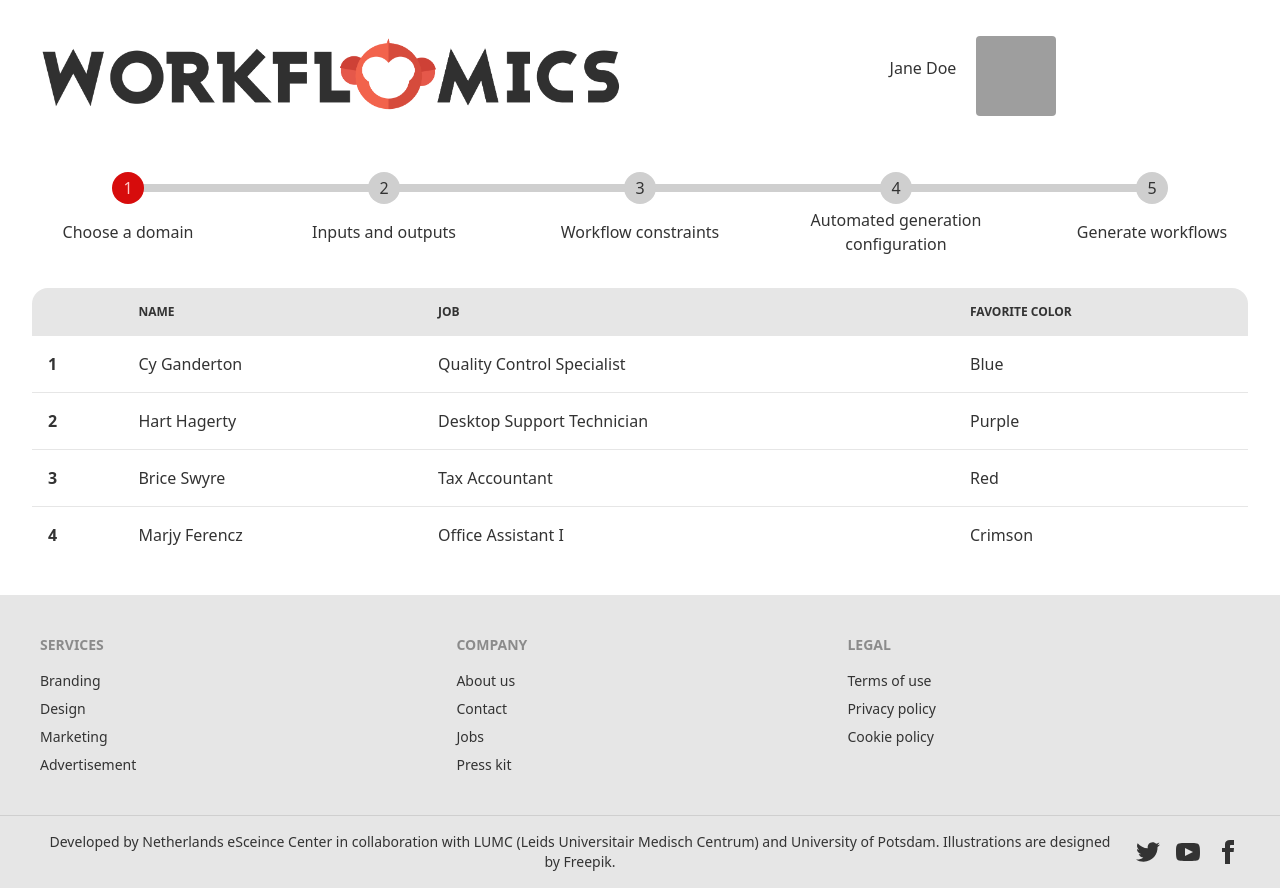
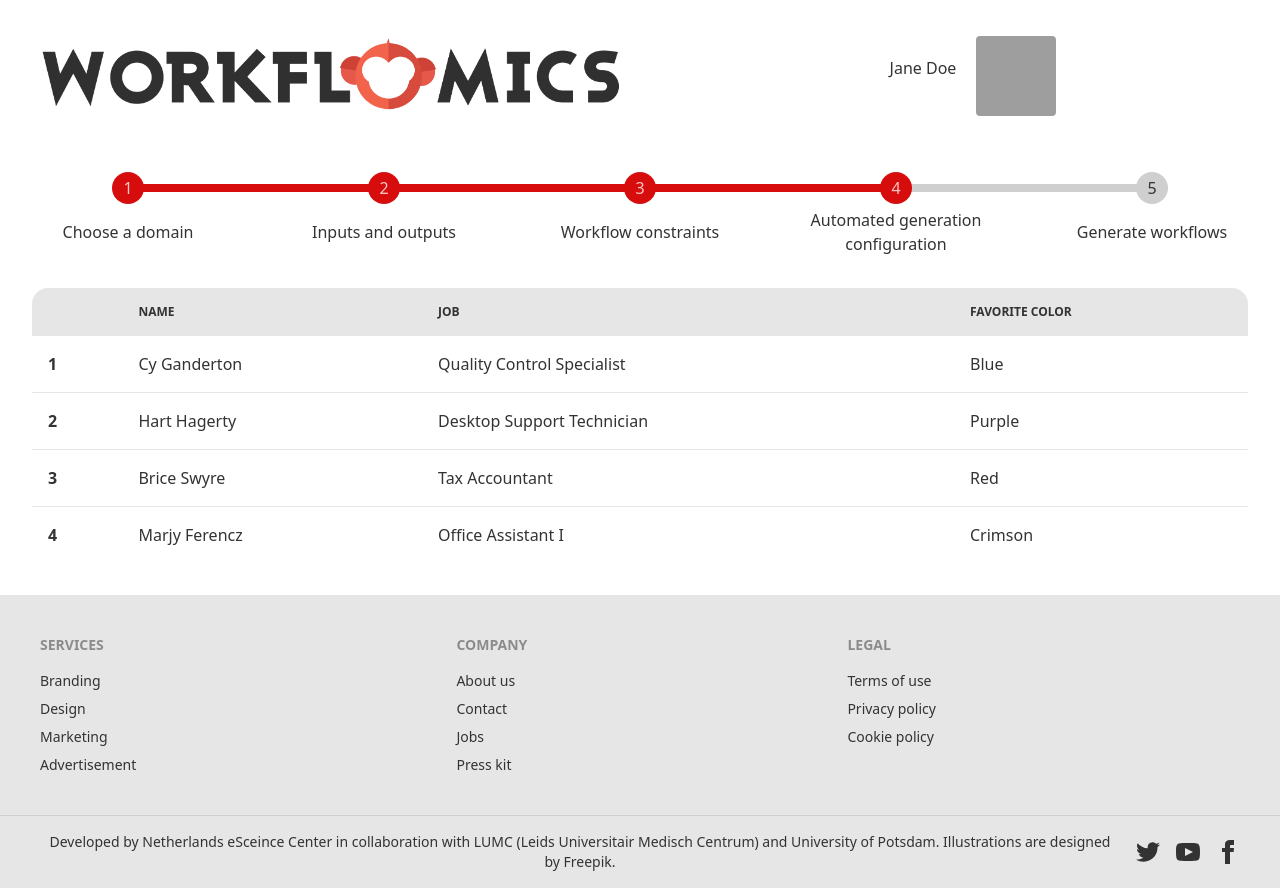
Before and after one commit to Workflomics/workflomics-frontend, a React (Create React App) app: page /explore in a window 1280 px wide. Built offline with nearby package versions, Linux system fonts and the light colour scheme; grey boxes are pictures that could not be loaded.

Commit message:
Set steps as primary

```diff
--- a/src/components/Exploration.tsx
+++ b/src/components/Exploration.tsx
@@ -13,10 +13,10 @@ export function ExplorationView({ label }: Props) {
     <div>
       <ul className="steps">
         <li className="step step-primary">Choose a domain</li>
-        <li className="step">Inputs and outputs</li>
-        <li className="step">Workflow constraints</li>
-        <li className="step">Automated generation configuration</li>
-        <li className="step">Generate workflows</li>
+        <li className="step step-primary">Inputs and outputs</li>
+        <li className="step step-primary">Workflow constraints</li>
+        <li className="step step-primary">Automated generation configuration</li>
+        <li className="step ">Generate workflows</li>
       </ul>
       <ChooseDomain />
     </div>
```
